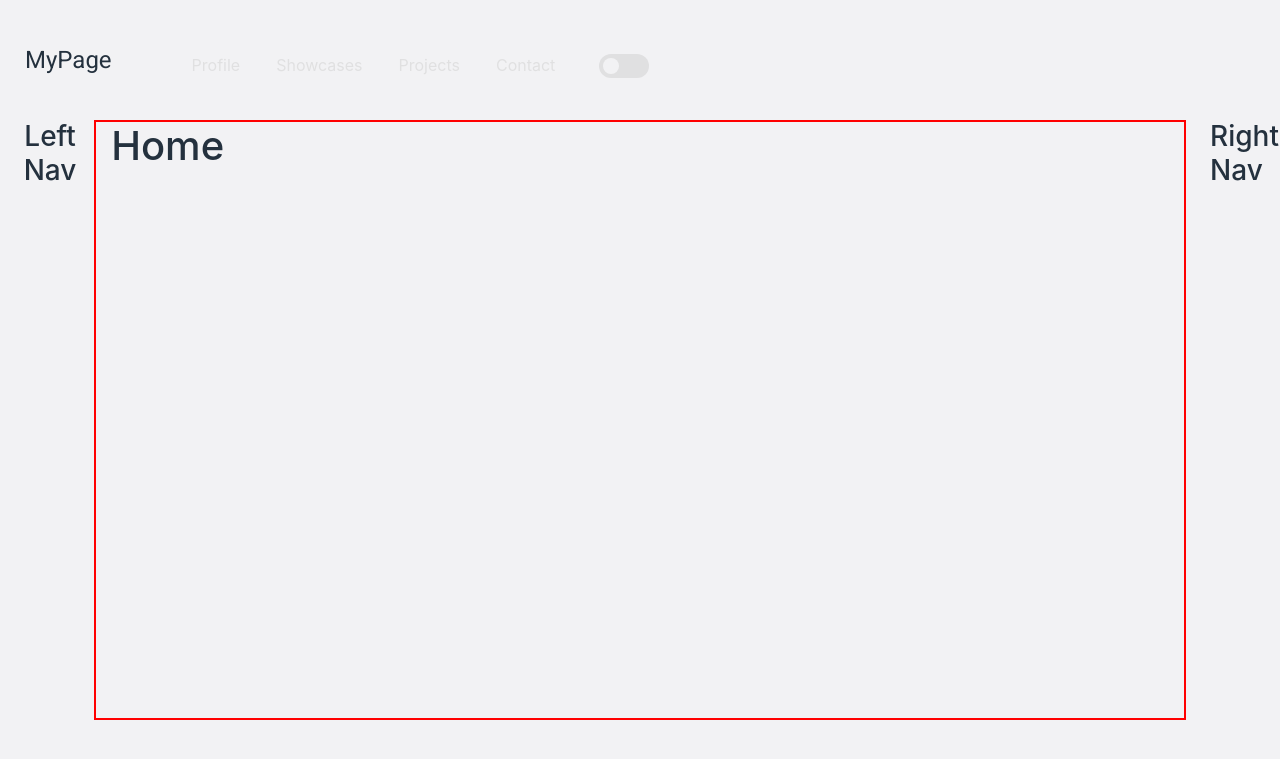
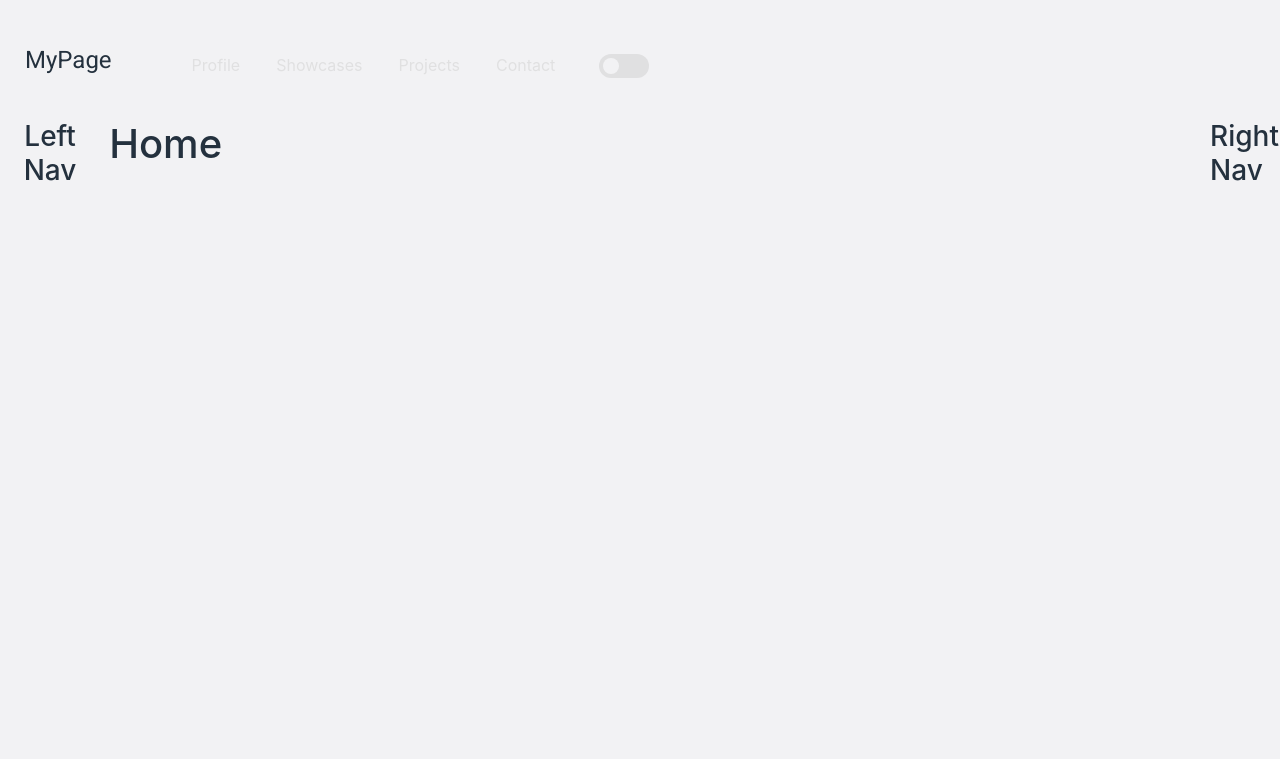
Before and after one commit to JaninaMattes/janinamattes.github.io, a Jekyll site: the page built from index.html, in a window 1280 px wide. Shown: the top 759 px of the page. Built offline with Jekyll 4.4.1, drawn with Linux system fonts in a browser that asks for light colours; nearby versions of some CDN libraries.

```diff
--- a/assets/css/layout.css
+++ b/assets/css/layout.css
@@ -26,7 +26,6 @@
   top: 100px;
   margin: 20px auto;
   position: relative;
-  border: 2px solid red;
 }
 
 .nav-switch {
```
